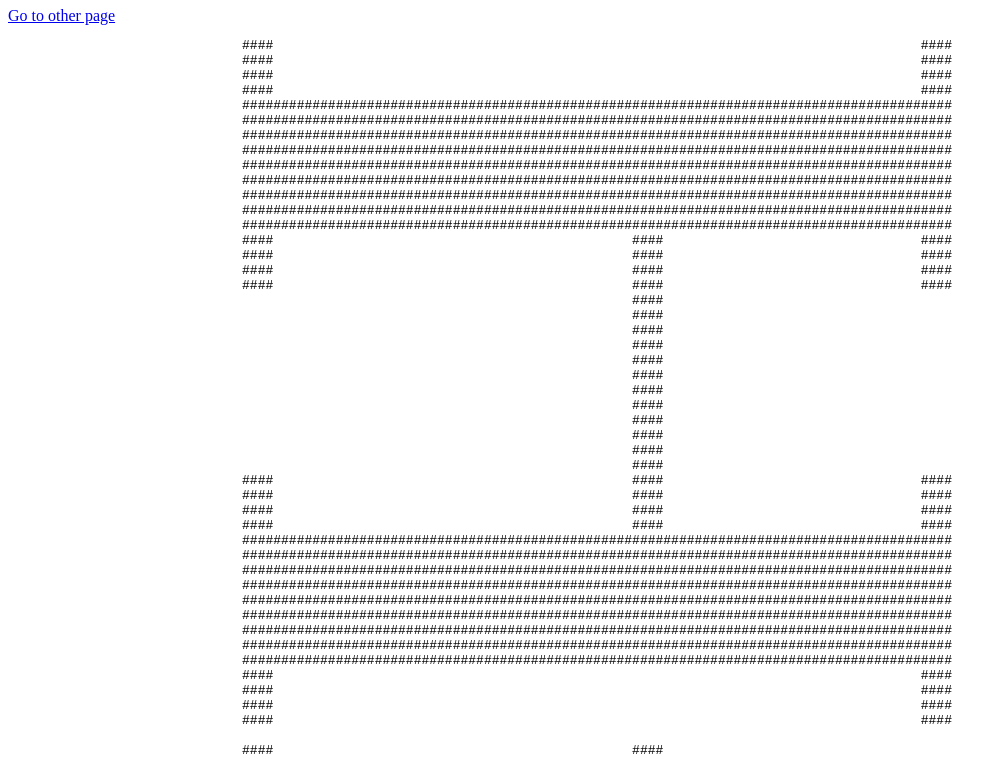
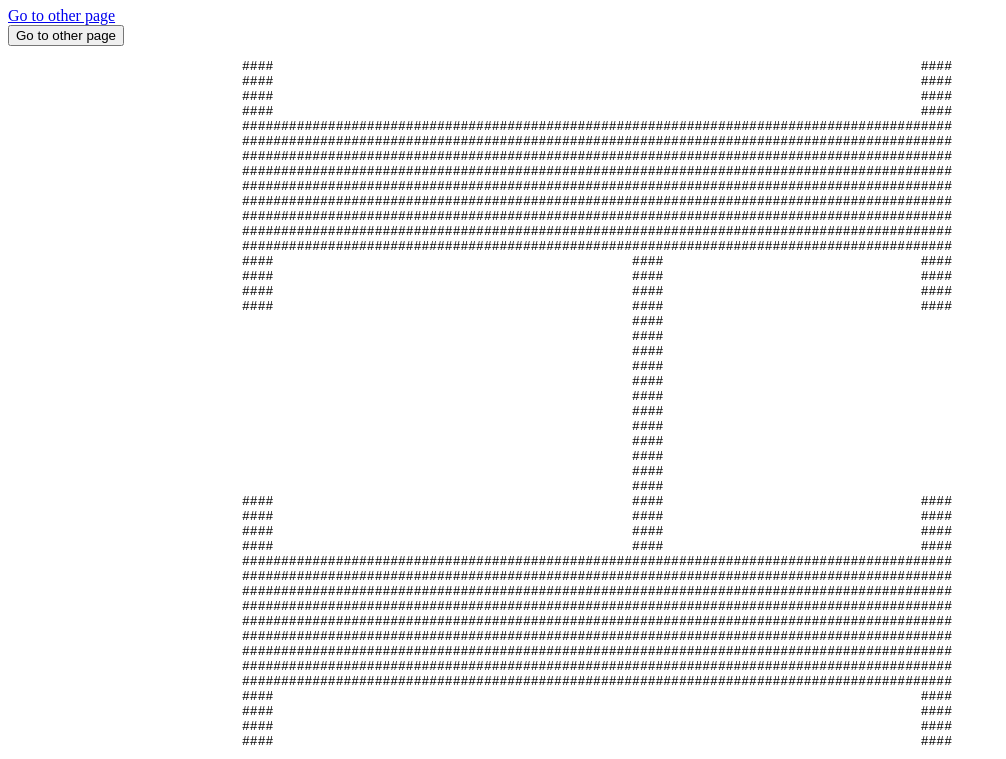
Before and after one commit to dglauber1/dglauber1.github.io-2016-outdated, a plain HTML site: page index.html in a window 1280 px wide. Shown: the part 73-832 px from the top of the page, without its empty margins (0-1006 px from the left). Drawn offline with Linux system fonts and the light colour scheme.

Commit message:
added a button to submit the form

```diff
--- a/index.html
+++ b/index.html
@@ -2,7 +2,9 @@
 <title>Dan's Page!</title>
 <h1>This is my page.</h1>
 <a href="other_page.html">Go to other page</a>
-<form method="GET" action="/other_page.html"></form>
+<form method="GET" action="/other_page.html">
+	<button type="submit">Go to other page</button>
+</form>
 <pre>
                               ####                                                                                   ####
                               ####                                                                                   ####
```
